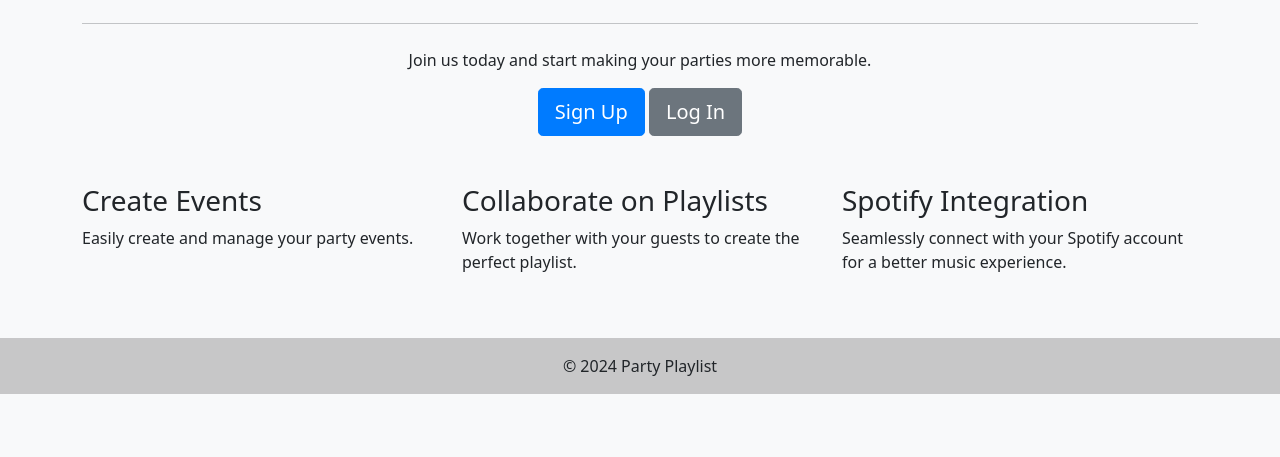
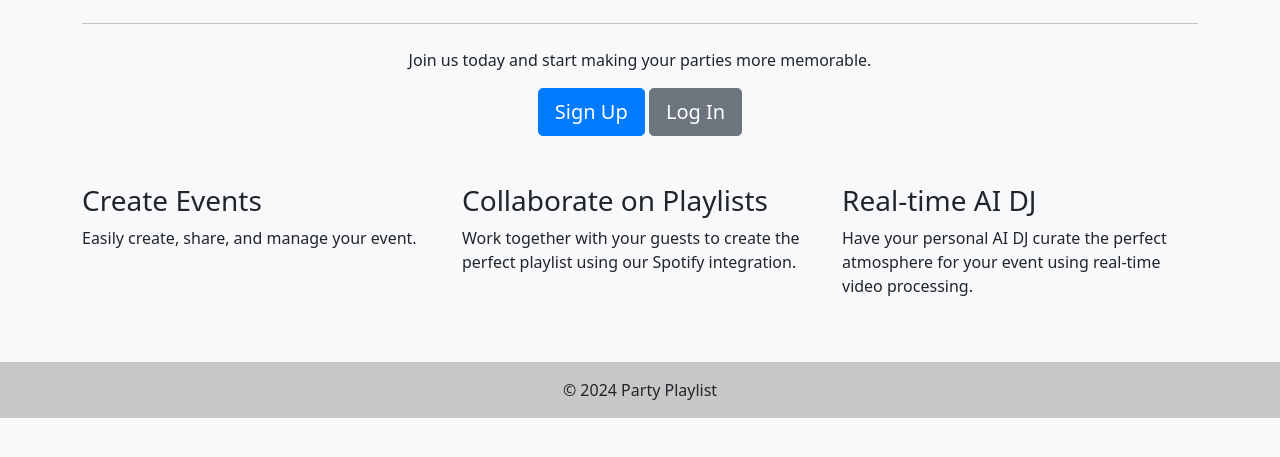
Before and after one commit to tesims/Drolg, a Flask app: page / in a window 1280 px wide. Shown: the part 190-647 px from the top of the page. Run offline with Flask 3, Linux system fonts and the light colour scheme.

```diff
--- a/website/templates/index.html
+++ b/website/templates/index.html
@@ -1,5 +1,5 @@
 {% extends "layout.html" %}
-{% block title %}Welcome to Party Playlist{% endblock %}
+{% block title %}Welcome to Drolg{% endblock %}
 
 {% block content %}
 <div class="jumbotron text-center">
@@ -14,15 +14,15 @@
 <div class="row mt-5">
     <div class="col-md-4">
         <h3>Create Events</h3>
-        <p>Easily create and manage your party events.</p>
+        <p>Easily create, share, and manage your event.</p>
     </div>
     <div class="col-md-4">
         <h3>Collaborate on Playlists</h3>
-        <p>Work together with your guests to create the perfect playlist.</p>
+        <p>Work together with your guests to create the perfect playlist using our Spotify integration.</p>
     </div>
     <div class="col-md-4">
-        <h3>Spotify Integration</h3>
-        <p>Seamlessly connect with your Spotify account for a better music experience.</p>
+        <h3>Real-time AI DJ</h3>
+        <p>Have your personal AI DJ curate the perfect atmosphere for your event using real-time video processing.</p>
     </div>
 </div>
 {% endblock %}
--- a/website/templates/layout.html
+++ b/website/templates/layout.html
@@ -3,7 +3,7 @@
 <head>
     <meta charset="UTF-8">
     <meta name="viewport" content="width=device-width, initial-scale=1.0">
-    <title>{% block title %}Party Playlist{% endblock %}</title>
+    <title>{% block title %}DROLG{% endblock %}</title>
     <!-- Bootstrap CSS -->
     <link href="https://cdn.jsdelivr.net/npm/bootstrap@5.1.3/dist/css/bootstrap.min.css" rel="stylesheet">
     <!-- Custom CSS -->
```
